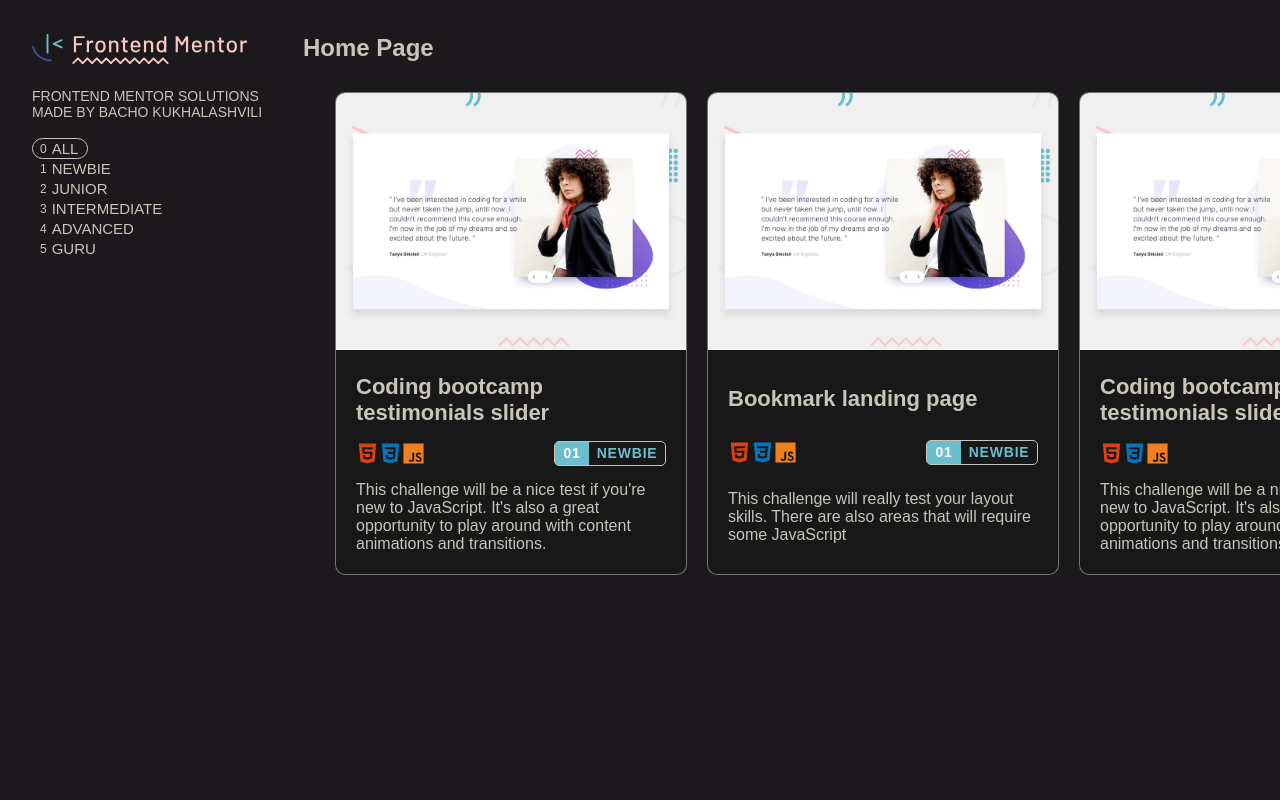
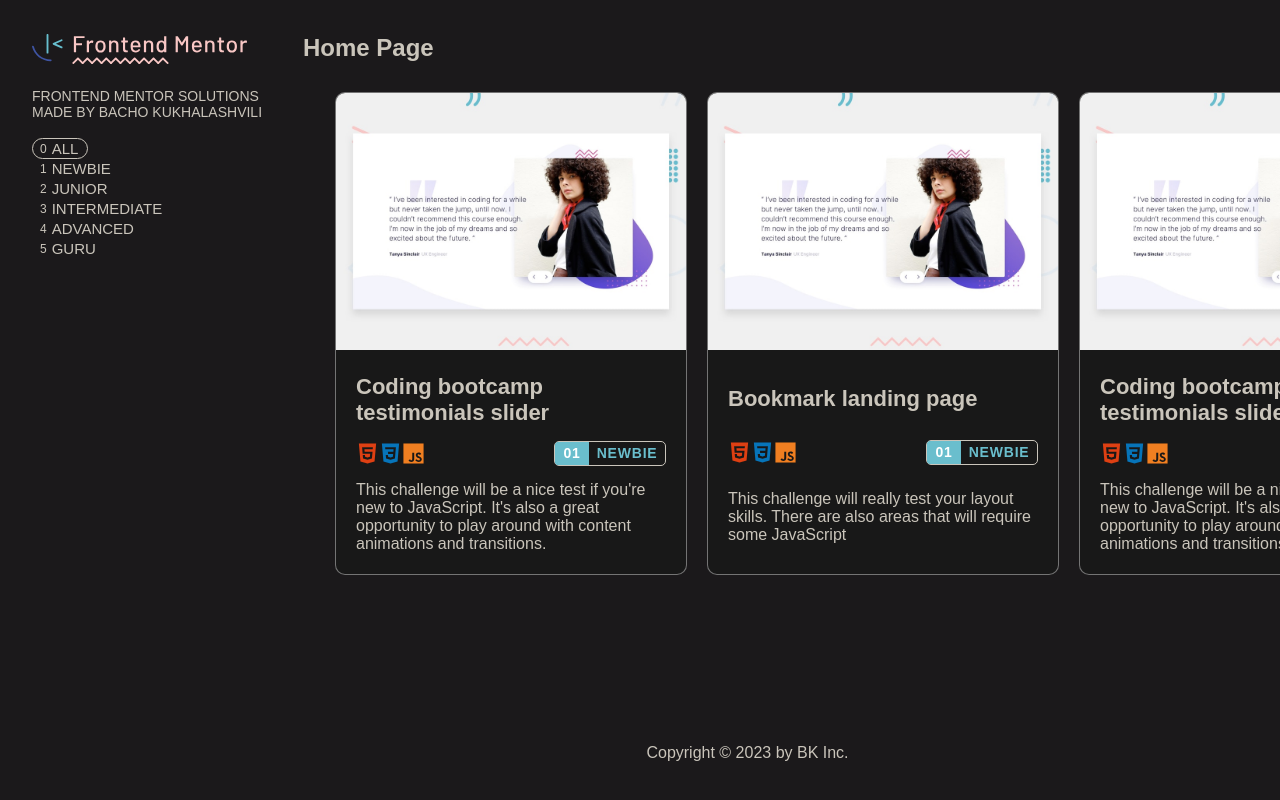
Before and after one commit to Bkukhalashvili/Frontend-Mentor-Challenges.github.io, a website: page index.html in a window 1280 px wide. Shown: the top 800 px of the page. Drawn offline with nearby package versions, Linux system fonts and the light colour scheme.

Commit message:
added footer

```diff
--- a/index.html
+++ b/index.html
@@ -84,6 +84,14 @@
           </div>
         </section>
       </main>
+
+      <footer class="footer">
+        <div class="footer__content">
+          <p class="footer__content__copyright">
+            Copyright &copy; <span class="year">0000</span> by BK Inc.
+          </p>
+        </div>
+      </footer>
     </div>
     <script
       type="module"
--- a/js/router.js
+++ b/js/router.js
@@ -83,3 +83,8 @@ const locationHandler = async () => {
 window.addEventListener("hashchange", locationHandler);
 // calls locationHandler to load the page
 locationHandler();
+
+// Set current year
+const yearEl = document.querySelector(".year");
+const currentYear = new Date().getFullYear();
+yearEl.textContent = currentYear;
--- a/scss/base.scss
+++ b/scss/base.scss
@@ -23,6 +23,7 @@ body {
   display: grid;
   grid-template-columns: 1fr 6fr;
   column-gap: 4rem;
+  height: 95vh;
 
-  padding: 3.4rem 3.2rem;
+  padding: 3.4rem 3.2rem 0;
 }
--- a/scss/style.scss
+++ b/scss/style.scss
@@ -257,3 +257,18 @@
     }
   }
 }
+
+/**************************/
+/* FOOTER */
+/**************************/
+
+.footer {
+  display: flex;
+  grid-column: 1/ 3;
+  // height: 5rem;
+  align-items: center;
+  justify-content: center;
+  align-self: end;
+
+  padding: 3.2rem 0 3.2rem;
+}
```
Also changed, not shown: css/base.css, css/style.css.
